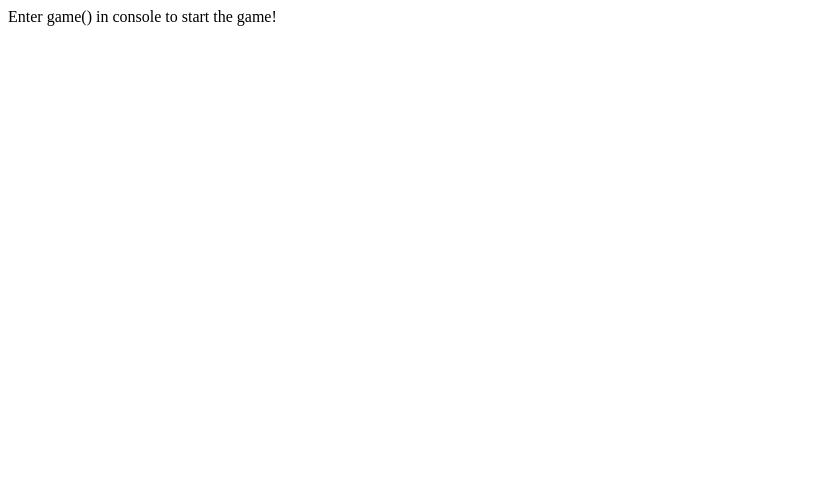
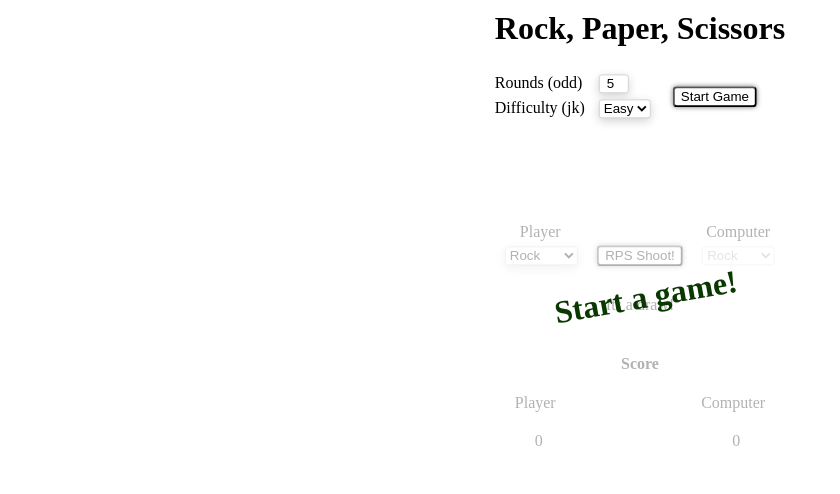
Before and after one commit to slgotting/rock-paper-scissors, a plain HTML site: page index.html in a window 1280 px wide. Shown: the whole page, without its empty margins (0-840 px from the left). Drawn offline with nearby package versions, Linux system fonts and the light colour scheme.

Commit message:
Full GUI/Frontend support
Rewrote and added multiple functions in order to be compatible with GUI

```diff
--- a/index.html
+++ b/index.html
@@ -1,64 +1,211 @@
 <!DOCTYPE html>
 
 <html>
+    <head>
+        <link rel="stylesheet" href="main.css">
+        <script src="https://ajax.googleapis.com/ajax/libs/jquery/3.4.0/jquery.min.js"></script>
+    </head>
+
 <script>
 
 const RPS_CHOICES = ['rock','paper','scissors'];
+let playerScore = 0;
+let computerScore = 0;
+let currentRound = 0;
+let rounds = 0;
 
-Array.prototype.randomChoice = function () {
+
+
+Array.prototype.randomElement = function () {
     return this[Math.floor(Math.random() * this.length)]
 }
 
-function playRound (playerSelection, computerSelection) {
-    playerSelection = playerSelection.toLowerCase();
-    computerSelection = computerSelection.toLowerCase();
+function updateCompSelection () {
+    let computerSelection = RPS_CHOICES.randomElement();
+    document.getElementById('computer-entry').value = computerSelection;
+    return computerSelection;
+}
 
+function updateScore (playerScore, computerScore) {
+    // drawScoreChange()
+    document.getElementById('player-score').innerText = playerScore;
+    document.getElementById('computer-score').innerText = computerScore;
+}
 
-    if (!RPS_CHOICES.includes(playerSelection) || !RPS_CHOICES.includes(computerSelection)) {
-        alert('Please type your choices with correct spelling');
-        return false;
-    } else {
+function updateWinner (playerScore, computerScore) {
+    (playerScore > computerScore) ? disableGameplay('You won!') : disableGameplay('The computer won!')
+}
 
-        console.log('You chose ' + playerSelection + '; The computer chose ' + computerSelection)
+function drawScoreChange (elementId) {
+    let element = document.getElementById(elementId);
+    $(element).stop(true, true)
+    element.style.visibility = 'visible';
+    $(element).fadeOut(2000, function() {
+        element.style.display = 'inline';
+        element.style.visibility = 'hidden';
+    });
+}
+
+function enableGameplay () {
+    let gameplay = document.getElementById('gameplay');
+    gameplay.style.pointerEvents = 'all';
+    gameplay.style.opacity = '1';
+    overlay = document.getElementById('overlay').style.visibility = 'hidden';
+}
+
+function disableGameplay (message) {
+    let gameplay = document.getElementById('gameplay');
+    let overlay = document.getElementById('overlay');
+    gameplay.style.pointerEvents = 'none';
+    gameplay.style.opacity = '0.3';
+    overlay.innerText = message;
+    overlay.style.visibility = 'visible';
+}
+
+function playRound () {
+    playerSelection = document.getElementById('player-entry').value;
+    computerSelection = updateCompSelection();
 
     let winning_relationships = {'rock':'scissors', 'paper': 'rock', 'scissors': 'paper'};
     if (winning_relationships[playerSelection] == computerSelection) {
-            console.log('You won!');
         return 1;
     } else if (winning_relationships[computerSelection] == playerSelection) {
-            console.log('Sorry, you suc...Whoops! I meant to say you lost :P');
         return -1;
     } else {
-            console.log('Its a draw! Try this round again.');
         return false;
     }
 }
+
+function initialGameState () {
+    currentRound = playerScore = computerScore = 0;
+    updateScore(0, 0);
 }
 
-function game (rounds) {
+function game () {
+    rounds = document.getElementById('round-count').value;
+    rounds*=1 // To make it a number
+    if (rounds % 2 == 0) {
+        alert('An even number doesn\'t guarantee a winner! Please use an odd number')
+    } else if (rounds < 0) {
+        alert('You\'re just trying to break the game, aren\'t you')
+    } else if (isNaN(rounds)) {
+        alert('That wasn\'t a number...')
+    } else {
+        initialGameState();
+        enableGameplay();
+    }
+}
 
-    rounds = (rounds) ? rounds : 5;
-    let playerScore = 0;
-    let computerScore = 0;
-    for (i=0; i < rounds; i++) {
-        let playerSelection = prompt('Enter your choice (rock, paper, scissors)');
-        let computerSelection = RPS_CHOICES.randomChoice();
-        let round_result = playRound(playerSelection, computerSelection);
-        if (round_result === false) {
-            i--;
+function updateGameState (roundWinner) {
+
+    if (roundWinner == 1) {
+        drawScoreChange('player-score-inc')
+        playerScore++
     } else {
-            (round_result == 1) ? playerScore++ : computerScore++
+        drawScoreChange('computer-score-inc');
+        computerScore++
     }
-    console.log('Current Score => Player:Computer - %s:%s', playerScore, computerScore)
+    updateScore(playerScore, computerScore);
+
 }
-    (playerScore > computerScore) ? alert('You won the game!') : alert('You lost the game!')
+
+
+
+function rpsShoot () {
+    if (currentRound != rounds) {
+        roundWinner = playRound();
+        if (roundWinner === false) {
+            drawScoreChange('tie-event');
+        } else {
+            updateGameState(roundWinner);
+            currentRound++
+        }
+        if (Math.floor(rounds / 2) + 1 == playerScore || Math.floor(rounds / 2) + 1 == computerScore) {
+        updateWinner(playerScore, computerScore)
+        }
+    } else {
+        alert('Press Start Game to start keeping score!');
+    }
+
+
+
 }
 
 </script>
 
 
 <body>
-    Enter game() in console to start the game!
+    <div class="center">
+        <div class="title">
+            <h1>Rock, Paper, Scissors</h1>
+        </div>
+        <div id='settings'>
+            <div>
+                <div class="inline setting-text">Rounds (odd)</div>
+                <input class="inline" id="round-count" type='text' value=5>
+                <button class="styled-btn" id="start-btn" onclick="game(5)">Start Game</button>
+            </div>
+            <div>
+                <div class="inline setting-text">Difficulty (jk)</div>
+                <select>
+                    <option>Easy</option>
+                    <option>Hard</option>
+                </select>
+            </div>
+        </div>
+
+        <h1 id="overlay">Start a game!</h1>
+
+        <div id="gameplay">
+            <div id="choice-block">
+
+                <div>
+                    <div class='inline choice' style="left:15px;">Player</div>
+                    <div class='inline choice float-right' style="right:5px">Computer</div>
+                </div>
+
+                <div>
+                    <select class="inline" id="player-entry">
+                        <option value="rock">Rock</option>
+                        <option value="paper">Paper</option>
+                        <option value="scissors">Scissors</option>
+                    </select>
+
+                    <select disabled class="inline float-right" id="computer-entry">
+                            <option value="rock">Rock</option>
+                            <option value="paper">Paper</option>
+                            <option value="scissors">Scissors</option>
+                        </select>
+
+                    <button class="styled-btn hz-center pr" onclick='rpsShoot()' style="bottom:20px">RPS Shoot!</button>
+
+                </div>
+
+            </div>
+
+            <div>
+                <div class='inline pr inc-score' style="left:30px" id='player-score-inc'>+1</div>
+                <div class='inline float-right pr inc-score' style="right:40px;" id='computer-score-inc'>+1</div>
+                <div class='inline hz-center pr' style="left:90px;" id="tie-event">Its a draw!</div>
+            </div>
+
+
+            <div id="score-block">
+                <h4 class='hz-center-text'>Score</h4>
+                <div>
+                    <div class='inline'>Player</div>
+                    <div class='inline float-right'>Computer</div>
+                </div>
+                <div>
+                    <div class="inline" id="player-score">0</div>
+                    <div class="pr inline float-right" id="computer-score"
+                        style="right:5px">0</div>
+                </div>
+            </div>
+
+
+        </div>
+    </div>
 </body>
 
 
--- /dev/null
+++ b/main.css
@@ -0,0 +1,146 @@
+html {
+    box-sizing: border-box;
+  }
+
+*, *:before, *:after {
+    box-sizing: inherit;
+  }
+
+.center {
+    position: absolute;
+    top: 30%;
+    left: 50%;
+    transform: translate(-50%, -50%);
+}
+
+.hz-center-text {
+    text-align: center;
+}
+
+.hz-center {
+    display: block;
+    margin: 0 auto;
+}
+
+.pr {
+    position: relative;
+}
+
+#settings {
+}
+
+#score-block {
+    padding: 20px;
+}
+
+#choice-block {
+    padding: 10px;
+    padding-top: 30px;
+}
+
+.choice {
+    position: relative;
+    bottom: 5px;
+}
+
+.float-right {
+    float: right;
+}
+
+#round-count {
+    max-width: 30px;
+}
+
+input[type='text'], select {
+    border: 1px solid lightgrey;
+    border-radius: 3px;
+    box-shadow: 0 3px 10px lightgrey;
+    text-indent: 5px;
+}
+
+input[type='text']:focus, input[type='text']:hover, select:focus, select:hover {
+    outline: none;
+    box-shadow: 0 2px 4px grey;
+}
+
+select {
+    text-indent: 0px;
+    background-color: white;
+    cursor: pointer;
+}
+
+
+
+.inline {
+    display: inline-block;
+}
+
+.setting-text {
+    min-width: 100px;
+    padding-top: 5px;
+
+}
+
+#start-btn {
+    position: relative;
+    left: 40px;
+    top: 13px;
+}
+
+.styled-btn {
+    border-radius: 4px;
+    background-color: white;
+    box-shadow: 0 0 5px grey;
+    outline: none;
+}
+
+#overlay {
+    transform: rotate(-10deg);
+    position: relative;
+    left: 58px;
+    top: 130px;
+    z-index: 5;
+    color: rgb(9, 56, 0)
+}
+
+#player-score, #computer-score{
+    padding: 20px;
+}
+
+#computer-entry[disabled] {
+    box-shadow: none;
+    cursor: default;
+}
+
+.inc-score, #winner-block, #draw-event {
+    visibility:hidden;
+}
+
+#gameplay {
+    pointer-events:none;
+    opacity: 0.3;
+}
+
+
+
+
+
+/* @-webkit-keyframes fadeOut {
+    0% {opacity: 1;}
+    100% {opacity: 0;}
+ }
+
+ @keyframes fadeOut {
+    0% {opacity: 1;}
+    100% {opacity: 0;}
+ }
+
+ .fadeOut {
+    -webkit-animation-name: fadeOut;
+    animation-name: fadeOut;
+ }
+
+ .animated {
+    -webkit-animation-duration: 5s;animation-duration: 5s;
+    -webkit-animation-fill-mode: both;animation-fill-mode: both;
+ } */
```
Lines whose indentation alone changed are shown as unchanged.
